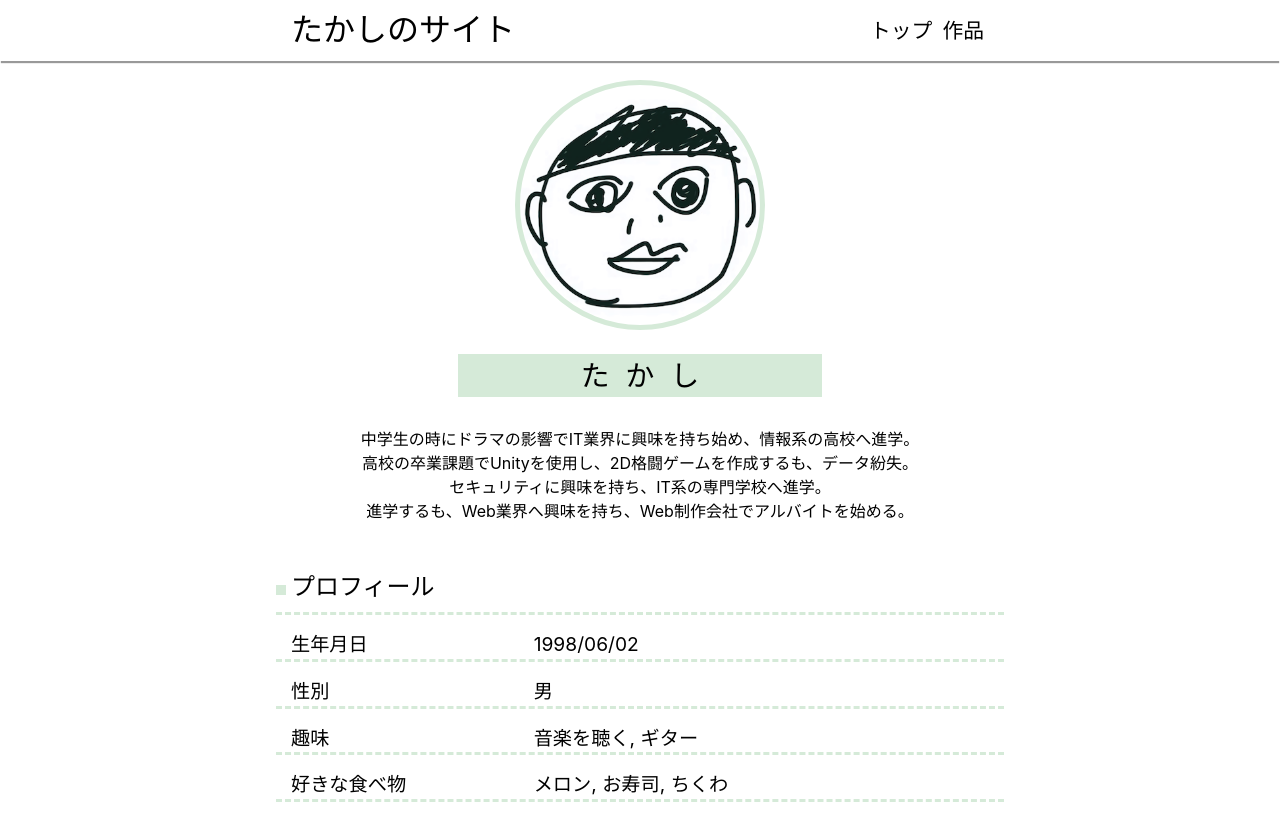
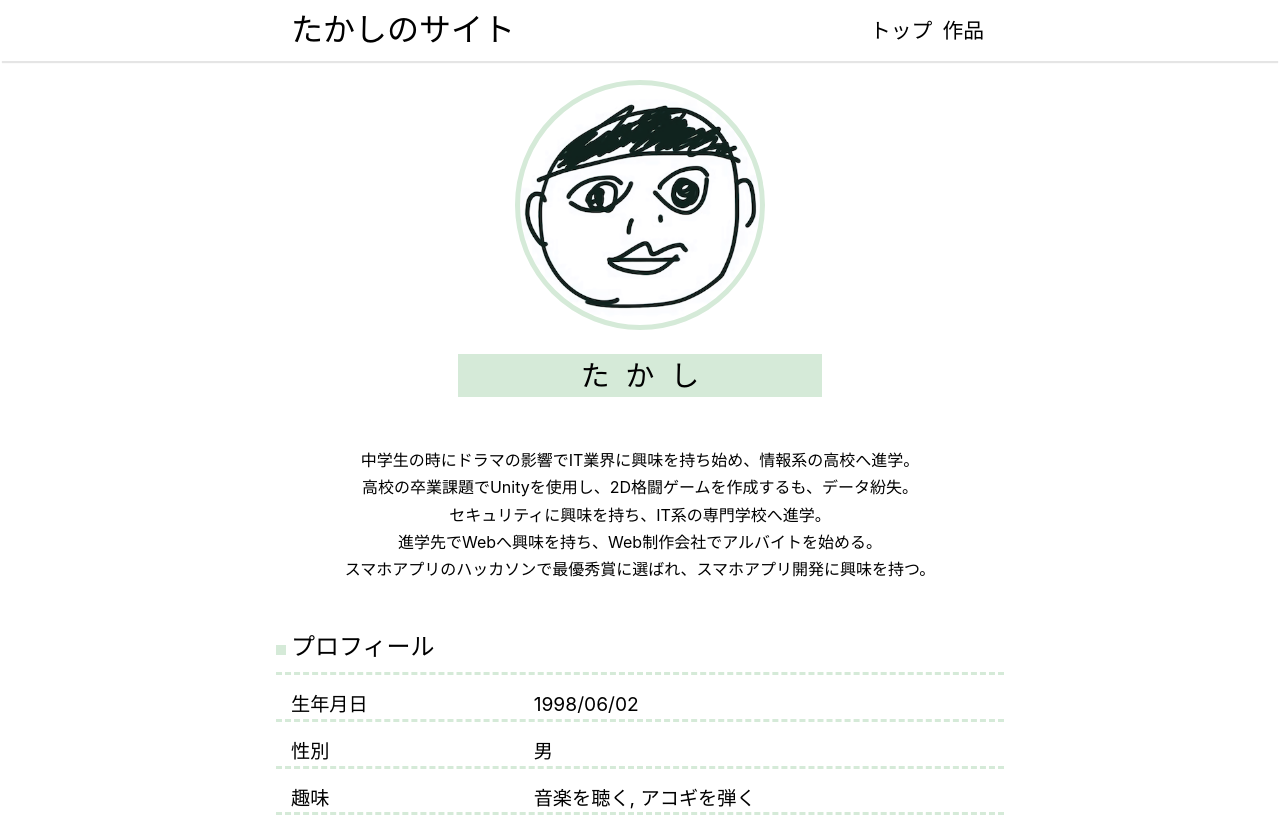
Before and after one commit to takashi0602/old-portfolio, a Nuxt app: page / in a window 1280 px wide. Shown: the top 817 px of the page. Built offline with nearby package versions, Linux system fonts and the light colour scheme.

Commit message:
デザイン修正 略歴追加

```diff
--- a/components/profileHeader.vue
+++ b/components/profileHeader.vue
@@ -54,7 +54,7 @@ export default {
 
 .h {
   &-boxShadow {
-    box-shadow: 0 3px 1px -1px rgba(0,0,0,0.4);
+    box-shadow: 0 4px 1px -2px rgba(0,0,0,0.1);
   }
   &-header {
     position: fixed;
--- a/components/profileList.vue
+++ b/components/profileList.vue
@@ -1,7 +1,7 @@
 <template>
   <div>
     <div v-for="(item, index) in lists" :key="index">
-      <div class="c-profile row">
+      <div class="c-profile row align-items-center">
         <span class="col-4">{{ item.name }}</span>
         <span class="col-8">{{ item.detail }}</span>
       </div>
--- a/pages/index.vue
+++ b/pages/index.vue
@@ -13,7 +13,8 @@
         中学生の時にドラマの影響でIT業界に興味を持ち始め、情報系の高校へ進学。<br>
         高校の卒業課題でUnityを使用し、2D格闘ゲームを作成するも、データ紛失。<br>
         セキュリティに興味を持ち、IT系の専門学校へ進学。<br>
-        進学するも、Web業界へ興味を持ち、Web制作会社でアルバイトを始める。
+        進学先でWebへ興味を持ち、Web制作会社でアルバイトを始める。<br>
+        スマホアプリのハッカソンで最優秀賞に選ばれ、スマホアプリ開発に興味を持つ。<br>
       </p>
       <h3 class="c-subTitle">プロフィール</h3>
       <profile-list :lists="lists" class="mb-5" />
@@ -42,7 +43,7 @@ export default {
         },
         {
           name: "趣味",
-          detail: "音楽を聴く, ギター"
+          detail: "音楽を聴く, アコギを弾く"
         },
         {
           name: "好きな食べ物",
@@ -84,7 +85,7 @@ export default {
   text-align: center;
   font-size: 1.5rem;
   background: $green;
-  margin: 0 auto 30px auto;
+  margin: 0 auto 50px auto;
   @include desktop() {
     width: 50%;
     font-size: 1.8rem;
@@ -99,6 +100,7 @@ export default {
     text-align: center;
     font-size: 0.8rem;
     margin-bottom: 50px;
+    line-height: 1.7;
     @include desktop() {
       font-size: 1rem;
     }
```
